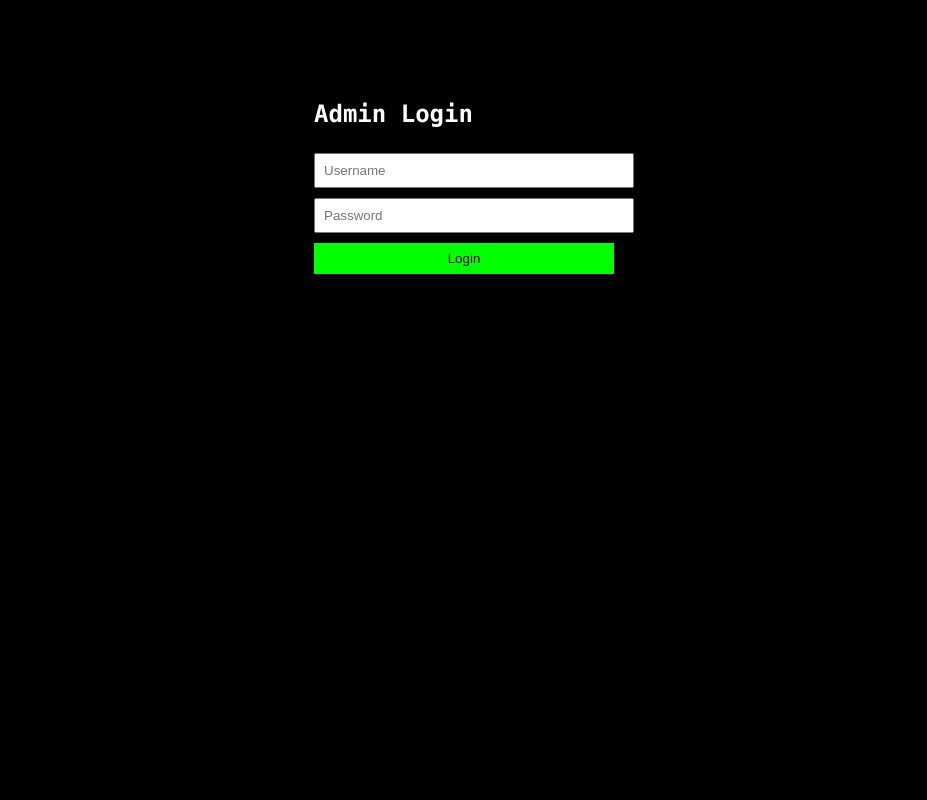
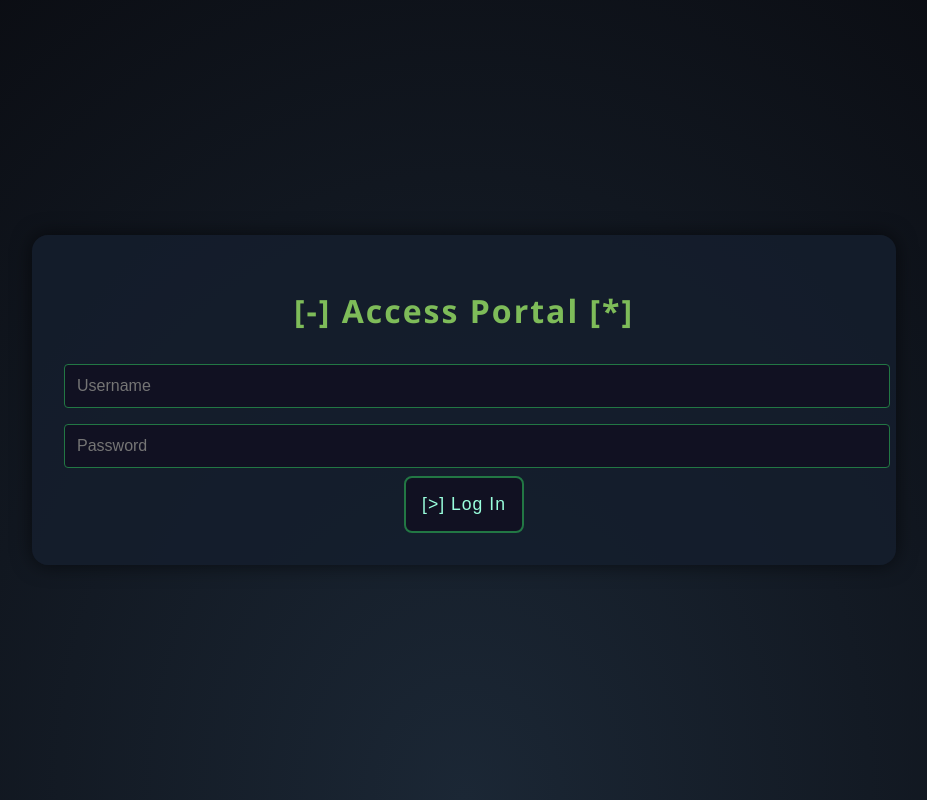
Before and after one commit to architech66/GhostMiner-API, a Flask app: page /admin/login in a window 1280 px wide. Shown: the whole page, without its empty margins (176-1103 px from the left). Run offline with Flask 3, Linux system fonts and the light colour scheme.

Commit message:
Update login.html

```diff
--- a/templates/login.html
+++ b/templates/login.html
@@ -1,24 +1,22 @@
-<!doctype html>
-<html><head><meta charset="utf-8"><title>Login</title>
-<style>
-  body { background: black; color: white; font-family: Consolas; }
-  .box { width: 300px; margin: 100px auto; }
-  input, button { width: 100%; padding: 8px; margin: 5px 0; }
-  button { background: lime; border: none; }
-  .msg-success { color: lime; } .msg-danger { color: red; }
-</style>
-</head><body>
-  <div class="box">
-    <h2>Admin Login</h2>
-    {% with msgs = get_flashed_messages(with_categories=true) %}
-      {% for cat,msg in msgs %}
-        <p class="msg-{{cat}}">{{ msg }}</p>
-      {% endfor %}
-    {% endwith %}
-    <form method="post">
-      <input name="username" placeholder="Username" required>
-      <input name="password" type="password" placeholder="Password" required>
-      <button type="submit">Login</button>
-    </form>
+<!-- templates/login.html -->
+<!DOCTYPE html>
+<html lang="en">
+<head>
+  <meta charset="UTF-8"/>
+  <meta name="viewport" content="width=device-width,initial-scale=1"/>
+  <title>Login</title>
+  <link rel="stylesheet" href="{{ url_for('static', filename='css/dashboard.css') }}">
+</head>
+<body>
+  <div class="dashboard-container">
+    <div class="dashboard-box">
+      <h1 class="dashboard-title">[-] Access Portal [*]</h1>
+      <form action="{{ url_for('login') }}" method="post">
+        <input type="text"  name="username" placeholder="Username" class="input-field" required>
+        <input type="password" name="password" placeholder="Password" class="input-field" required>
+        <button type="submit" class="menu-button">[>] Log In</button>
+      </form>
+    </div>
   </div>
-</body></html>
+</body>
+</html>
```
